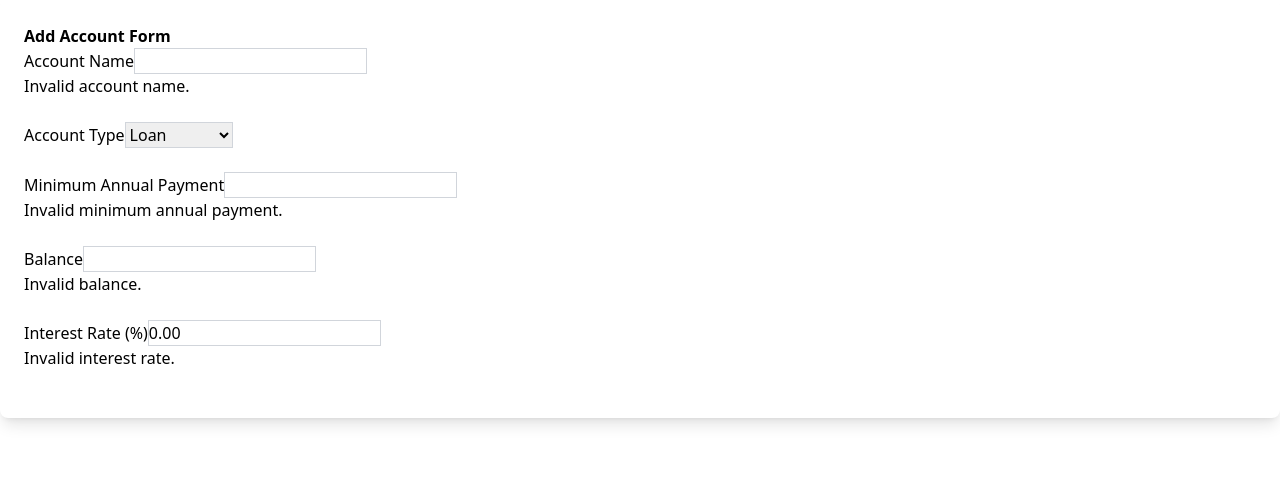
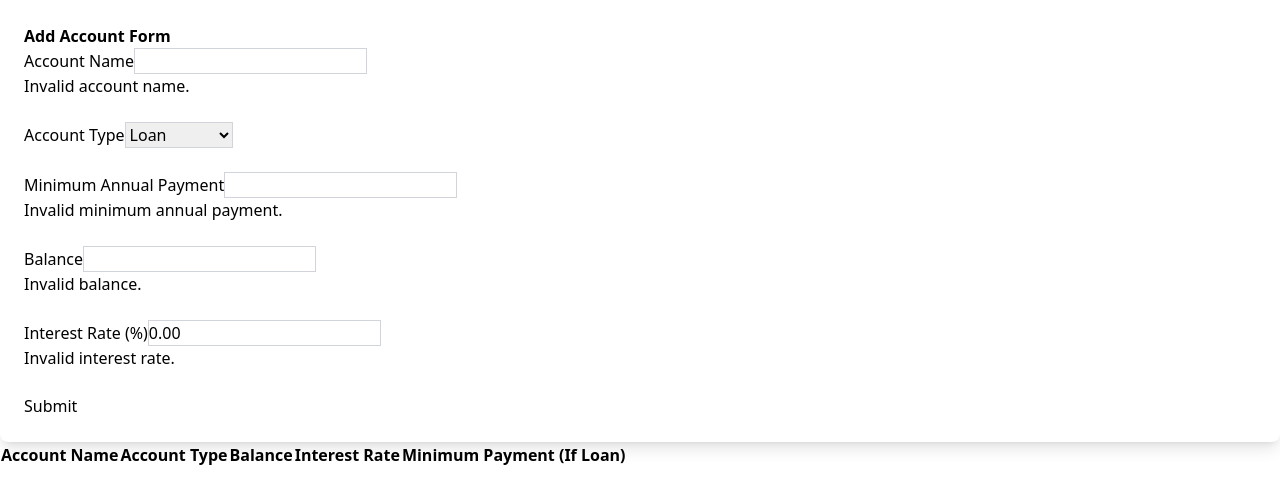
Before and after one commit to PhilEdie/Investment-And-Loan-Optimiser, a React (Create React App) app: page / in a window 1280 px wide. Shown: the top 504 px of the page. Built offline with nearby package versions, Linux system fonts and the light colour scheme.

Commit message:
Adds buttons to check previous and future weeks.
Divides rubbish into its own rotating roster.

```diff
--- a/src/App.tsx
+++ b/src/App.tsx
@@ -1,13 +1,13 @@
-import React from "react";
 import AddAccountForm from "./View/AddAccountForm";
 import "./App.css";
-import { GlobalContext, GlobalContextSingleton } from "./GlobalContextSingleton";
-import { AccountsController } from "./Controller/AccountsController";
+import StartingAccountsTable from "./View/StartingAccountsTable";
 
 function App() {
-  const globalContext = GlobalContextSingleton.getInstance();
   return (
-    <AddAccountForm />
+    <>
+      <AddAccountForm />
+      <StartingAccountsTable />
+    </>
   );
 }
 
--- a/src/GlobalContextSingleton.tsx
+++ b/src/GlobalContextSingleton.tsx
@@ -15,3 +15,4 @@ export class GlobalContextSingleton {
         return GlobalContextSingleton.instance;
     }
 }
+export { GlobalContext };
--- a/src/View/AddAccountForm.tsx
+++ b/src/View/AddAccountForm.tsx
@@ -2,6 +2,7 @@ import currency from "currency.js";
 import { useState } from "react";
 import { GlobalContextSingleton } from "../GlobalContextSingleton";
 import { AccountType } from "../Model/AccountType";
+import { Investment } from "../Model/Investment";
 import { FormFieldType } from "./FormFieldType";
 import useInput from "./useInput";
 
@@ -74,6 +75,9 @@ const AddAccountForm = () => {
                         <p>Invalid interest rate.</p>
                     }
                 </div>
+                <div className="form-control">
+                    <button onClick={() => accountsController.getAccountsModel().addStartingAccount(new Investment("1", 1.05, currency(0)))}>Submit</button>
+                </div>
             </form >
         </div>
     );
--- a/src/View/StartingAccountsTable.tsx
+++ b/src/View/StartingAccountsTable.tsx
@@ -1,11 +1,40 @@
+import { GlobalContextSingleton } from "../GlobalContextSingleton";
+
 const StartingAccountsTable = () => {
+    const startingAccounts = GlobalContextSingleton
+        .getInstance()
+        .getAccountsController()
+        .getAccountsModel()
+        .getStartingAccounts();
+
     return (
         <table>
             <tr>
-                <th>Company</th>
-                <th>Contact</th>
-                <th>Country</th>
+                <th>Account Name</th>
+                <th>Account Type</th>
+                <th>Balance</th>
+                <th>Interest Rate</th>
+                <th>Minimum Payment (If Loan)</th>
             </tr>
+            {startingAccounts.map((account) => (
+                <tr>
+                    <td>
+                        {account.getAccountName()}
+                    </td>
+                    <td>
+
+                    </td>
+                    <td>
+                        {account.getBalance().format()}
+                    </td>
+                    <td>
+                        {account.getInterestRate()}
+                    </td>
+                    <td>
+
+                    </td>
+                </tr>
+            ))}
         </table>
 
     );
```
